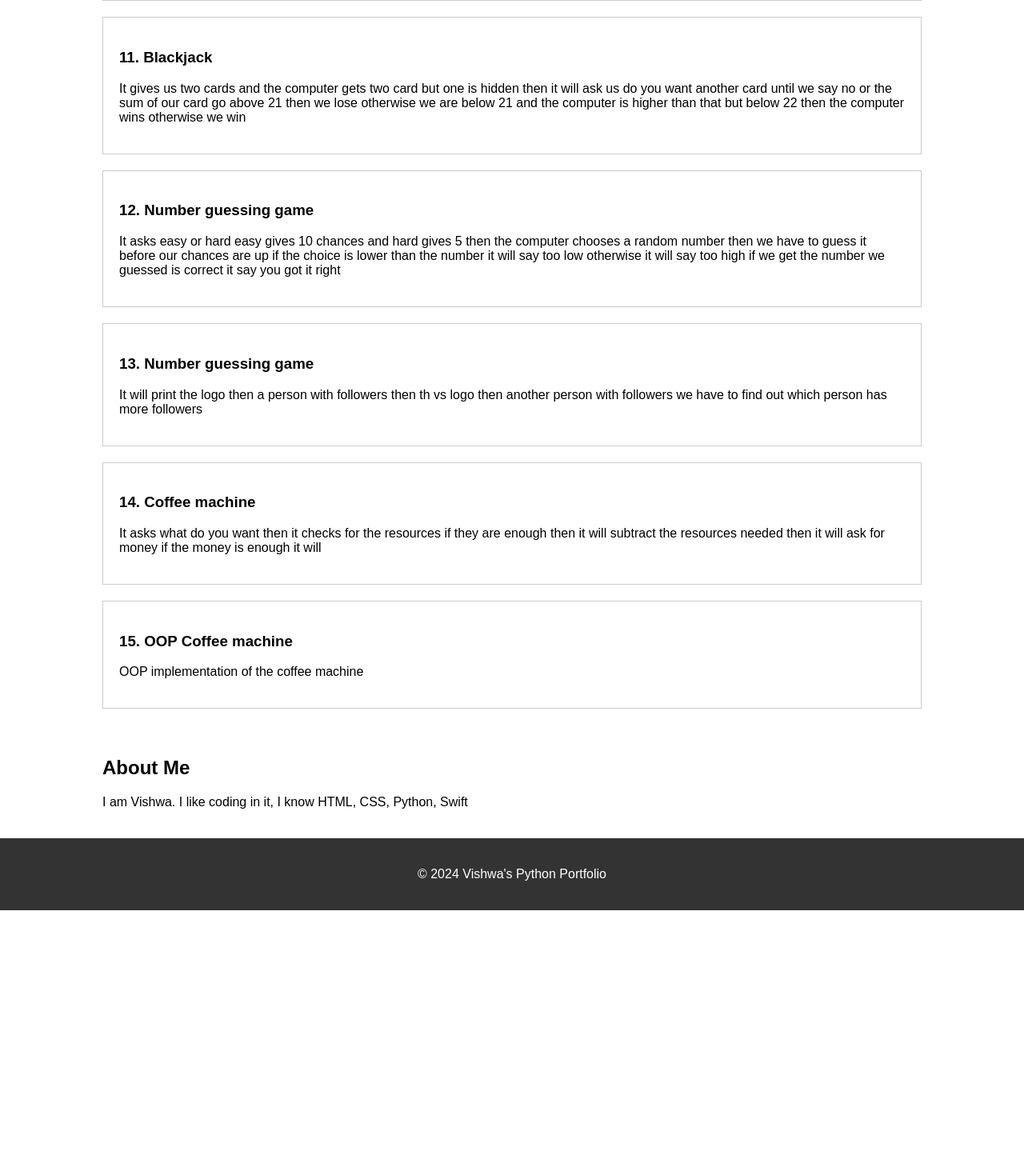
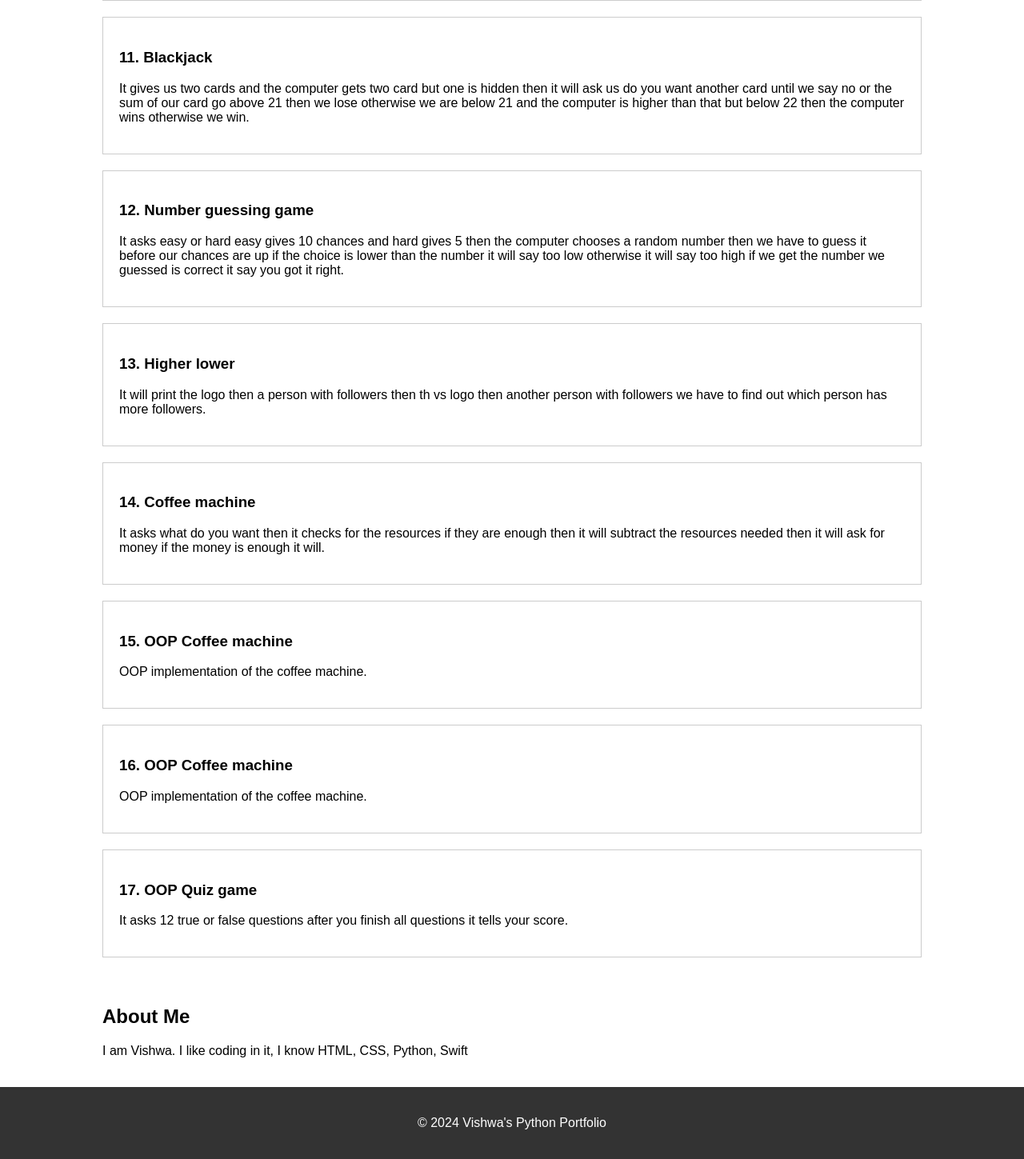
Before and after one commit to Vishwa170314/portfolio, a Flask app: page /python in a window 1280 px wide. Shown: the part 1781-3230 px from the top of the page at 80% size. Before the commit the page ends 2919 px from the top, so only its background shows below. Run offline with Flask 3, Linux system fonts and the light colour scheme.

Commit message:
Complete project 16 & 17

```diff
--- a/templates/python.html
+++ b/templates/python.html
@@ -69,27 +69,37 @@
 
         <div class="project">
             <h3>11. Blackjack</h3>
-            <p>It gives us two cards and the computer gets two card but one is hidden then it will ask us do you want another card until we say no or the sum of our card go above 21 then we lose otherwise we are below 21 and the computer is higher than that but below 22 then the computer wins otherwise we win</p>
+            <p>It gives us two cards and the computer gets two card but one is hidden then it will ask us do you want another card until we say no or the sum of our card go above 21 then we lose otherwise we are below 21 and the computer is higher than that but below 22 then the computer wins otherwise we win.</p>
         </div>
 
         <div class="project">
             <h3>12. Number guessing game</h3>
-            <p>It asks easy or hard easy gives 10 chances and hard gives 5 then the computer chooses a random number then we have to guess it before our chances are up if the choice is lower than the number it will say too low otherwise it will say too high if we get the number we guessed is correct it say you got it right</p>
+            <p>It asks easy or hard easy gives 10 chances and hard gives 5 then the computer chooses a random number then we have to guess it before our chances are up if the choice is lower than the number it will say too low otherwise it will say too high if we get the number we guessed is correct it say you got it right.</p>
         </div>
 
         <div class="project">
-            <h3>13. Number guessing game</h3>
-            <p>It will print the logo then a person with followers then th vs logo then another person with followers we have to find out which person has more followers</p>
+            <h3>13. Higher lower</h3>
+            <p>It will print the logo then a person with followers then th vs logo then another person with followers we have to find out which person has more followers.</p>
         </div>
 
         <div class="project">
             <h3>14. Coffee machine</h3>
-            <p>It asks what do you want then it checks for the resources if they are enough then it will subtract the resources needed then it will ask for money if the money is enough it will</p>
+            <p>It asks what do you want then it checks for the resources if they are enough then it will subtract the resources needed then it will ask for money if the money is enough it will.</p>
         </div>
 
         <div class="project">
             <h3>15. OOP Coffee machine</h3>
-            <p>OOP implementation of the coffee machine</p>
+            <p>OOP implementation of the coffee machine.</p>
+        </div>
+
+        <div class="project">
+            <h3>16. OOP Coffee machine</h3>
+            <p>OOP implementation of the coffee machine.</p>
+        </div>
+
+        <div class="project">
+            <h3>17. OOP Quiz game</h3>
+            <p>It asks 12 true or false questions after you finish all questions it tells your score.</p>
         </div>
     </div>
 </section>
```
